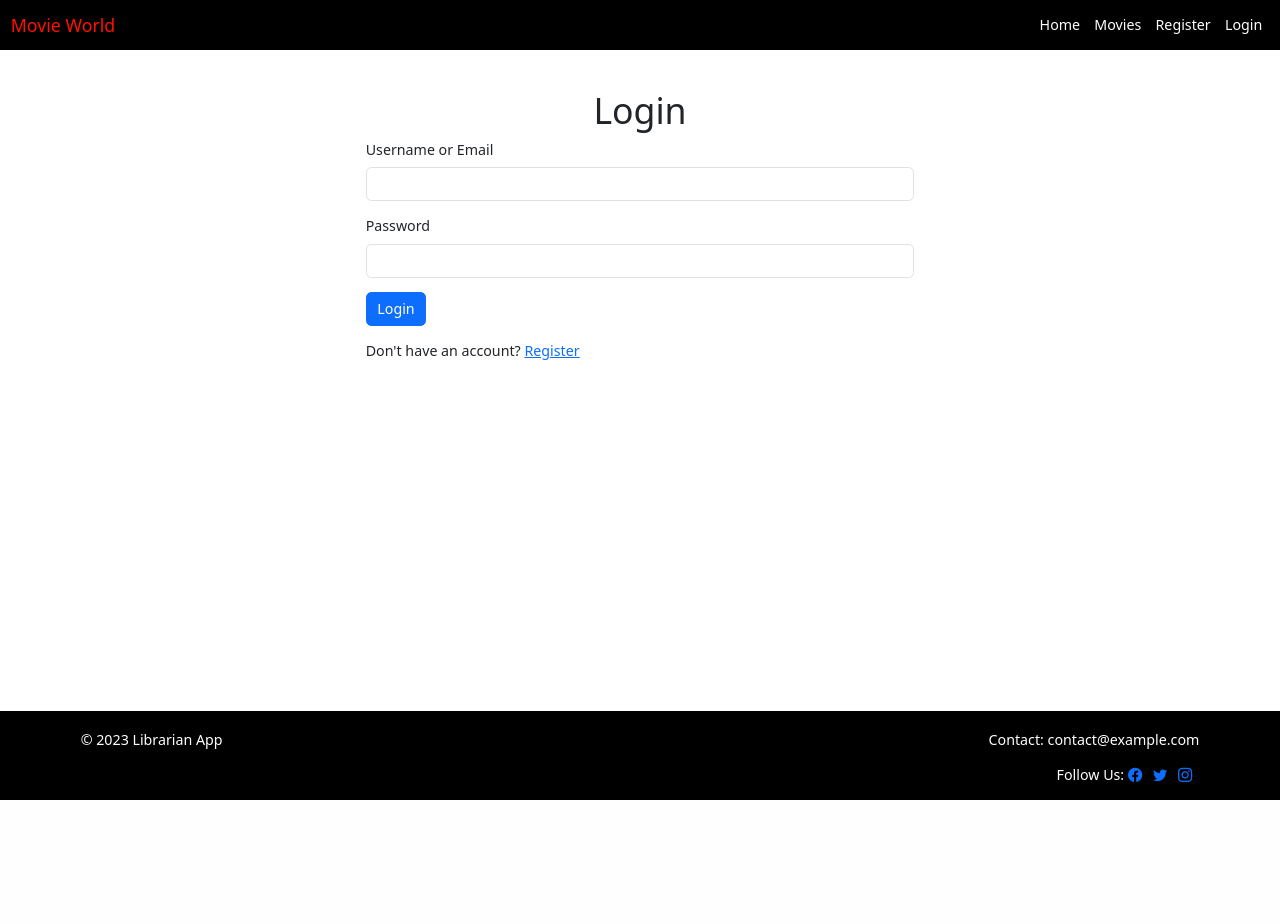
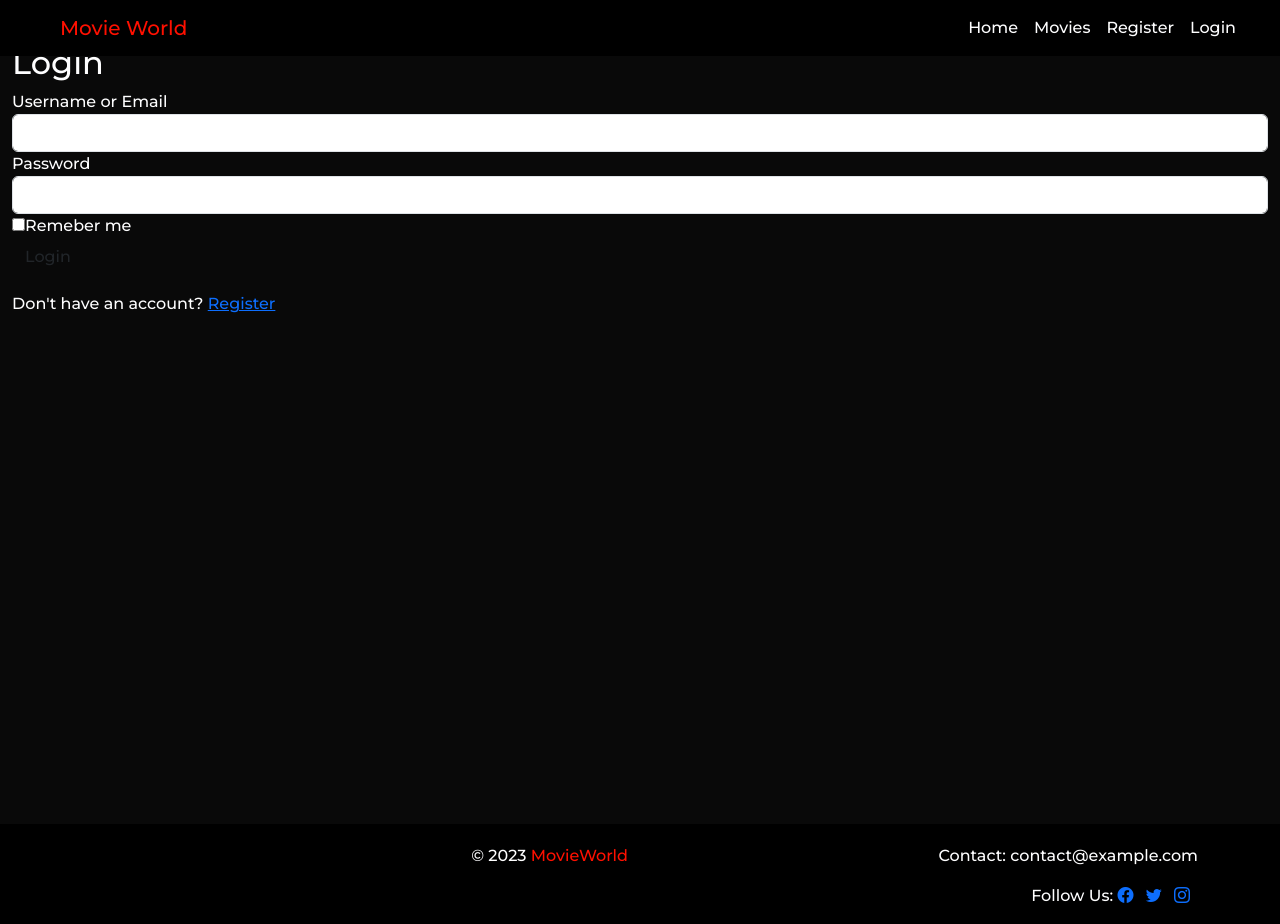
Before and after one commit to Pedrolivares1980/Movies, a Flask app: page /login in a window 1280 px wide. Before the commit the page ends 800 px from the top, so only its background shows below. Run offline with Flask 3, Linux system fonts and the light colour scheme; some libraries are stand-ins or nearby versions.

Commit message:
index styles

```diff
--- a/requirements.txt
+++ b/requirements.txt
@@ -9,7 +9,7 @@
 watchdog~=3.0
 Werkzeug~=2.2
 Flask-Bcrypt~=1.0.1
-Flask-WTF
-WTForms
-email-validator
+Flask-WTF~=1.2.1
+WTForms~=3.1.1
+email-validator~=2.1.0
 Flask-Migrate~=4.0.5
--- a/static/css/styles.css
+++ b/static/css/styles.css
@@ -6,6 +6,7 @@
   margin: 0;
   padding: 0;
   box-sizing: border-box;
+  font-family: 'Montserrat', 'Poppins', sans-serif;
 }
 
 /* Custom CSS variables */
@@ -18,73 +19,67 @@
 }
 
 /* General styles for the body */
-html,
-body {
-  scroll-behavior: smooth;
-  font-family: "Montserrat", "Poppins", sans-serif;
-  font-size: 0.89rem;
-  line-height: 1.6;
-  background-color: var(--bg-color);
-  color: var(--text-color);
-  display: flex;
-  flex-direction: column;
+
+body{
   min-height: 100vh;
 }
 
-/* Scroll bar */
-
-::-webkit-scrollbar {
-  width: 0.8rem;
-  border-radius: 0.5rem;
-  background-color: var(--primary-color);
-}
-
-::-webkit-scrollbar-thumb {
-  border-radius: 0.5rem;
-  background-color: var(--bg-second-color);
-}
-
-::-webkit-scrollbar-thumb:hover {
+nav{
   background-color: var(--bg-color);
 }
 
-/* Styles for images */
-img {
-  max-width: 100%;
-  height: auto;
-  display: block;
+.navbar .logo{
+  color: var(--primary-color);
 }
 
-.custom-navbar{
-  background-color: var(--bg-color);
+.navbar .logo:hover{
+  color: var(--text-color);
+  transform: scale(1.2);
+  transition: all 0.5s;
 }
 
-.custom-navbar .navbar-links{
+.navbar .nav-link{
   color: var(--text-color);
 }
 
-.custom-navbar .logo {
+.navbar .nav-link:hover{
+  color: var(--primary-color);
+  transform: scale(1.2);
+  transition: all 0.5s;
+}
+
+main{
+  padding: 1.25rem;
+  min-height: 100vh;
+  background-color: var(--bg-second-color);
+  color: var(--text-color);
+}
+
+/* INDEX */
+.logo{
   color: var(--primary-color);
 }
 
-.custom-navbar .navbar-links:hover{
-  color: var(--primary-color);
+
+
+/* MOVIES */
+
+
+/* PROFILE */
+
+.profile_img{
+  width: 30%;
+  margin: auto;
+  display: block;
+  border-radius: 50%;
 }
 
-.custom-navbar .logo:hover {
-  color: var(--text-color);
-}
+/* REGISTER */
 
-main{
-  flex-grow: 1;
-  padding: 1.25rem;
-}
+
+/* LOGIN */
 
 footer{
-  position: fixed;
-  bottom: 0px;
-  left: 0px;
-  right: 0px;
   background-color: var(--bg-color);
   color: var(--text-color);
   padding-top: 1.25rem;
--- a/templates/base.html
+++ b/templates/base.html
@@ -6,43 +6,43 @@
     <meta name="viewport" content="width=device-width, initial-scale=1.0">
     <link rel="stylesheet" href="{{ url_for('static', filename='css/styles.css') }}">
     <!--  Bootstrap 5 -->
+    <link rel="stylesheet" href="https://cdn.jsdelivr.net/npm/bootstrap-icons@1.11.1/font/bootstrap-icons.css">
     <link href="https://cdn.jsdelivr.net/npm/bootstrap@5.3.2/dist/css/bootstrap.min.css" rel="stylesheet" integrity="sha384-T3c6CoIi6uLrA9TneNEoa7RxnatzjcDSCmG1MXxSR1GAsXEV/Dwwykc2MPK8M2HN" crossorigin="anonymous">
-    <link rel="stylesheet" href="https://cdn.jsdelivr.net/npm/bootstrap-icons@1.11.1/font/bootstrap-icons.css">
     <title>{% block title %}Movie World{% endblock %}</title>
 </head>
 
 <body>
     <header>
         <!-- Navigation bar -->
-        <nav class="navbar navbar-expand-md custom-navbar ">
+        <nav class="navbar fixed-top  navbar-expand-md custom-navbar ">
             <div class="container-fluid">
-                <a class="navbar-brand logo" href="{{ url_for('index') }}">Movie World</a>
+                <a class="navbar-brand px-md-5 logo" href="{{ url_for('index') }}">Movie World</a>
                 <button class="navbar-toggler" type="button" data-bs-toggle="collapse" data-bs-target="#navbarNav"
                     aria-controls="navbarNav" aria-expanded="false" aria-label="Toggle navigation">
                     <span class="navbar-toggler-icon"></span>
                 </button>
                 <div class="collapse navbar-collapse" id="navbarNav">
-                    <ul class="navbar-nav ms-auto">
+                    <ul class="navbar-nav ms-auto pe-md-4">
                         <li class="nav-item">
-                            <a class="nav-link navbar-links" href="{{ url_for('index') }}">Home</a>
+                            <a class="nav-link " href="{{ url_for('index') }}">Home</a>
                         </li>
                         <li class="nav-item">
-                            <a class="nav-link navbar-links" href="{{ url_for('movies') }}">Movies</a>
+                            <a class="nav-link " href="{{ url_for('movies') }}">Movies</a>
                         </li>
                         {% if not current_user.is_authenticated %}
                         <li class="nav-item">
-                            <a class="nav-link navbar-links" href="{{ url_for('register') }}">Register</a>
+                            <a class="nav-link " href="{{ url_for('register') }}">Register</a>
                         </li>
                         <li class="nav-item">
-                            <a class="nav-link navbar-links" href="{{ url_for('login') }}">Login</a>
+                            <a class="nav-link " href="{{ url_for('login') }}">Login</a>
                         </li>
                         {% endif %}
                         {% if current_user.is_authenticated %}
                         <li class="nav-item">
-                            <a class="nav-link navbar-links" href="{{ url_for('profile') }}">Profile</a>
+                            <a class="nav-link " href="{{ url_for('profile') }}">Profile</a>
                         </li>
                         <li class="nav-item">
-                            <a class="nav-link navbar-links" href="{{ url_for('logout') }}">Logout</a>
+                            <a class="nav-link " href="{{ url_for('logout') }}">Logout</a>
                         </li>
                         {% endif %}
                     </ul>
@@ -50,7 +50,7 @@
             </div>
         </nav>
     </header>
-    <main>
+    <main class="container-fluid mt-4">
         <!-- Flash messages display -->
         {% with messages = get_flashed_messages(with_categories=true) %}
         {% if messages %}
@@ -69,10 +69,10 @@
     <footer >
         <div class="container">
             <div class="row">
-                <div class="col-md-6">
-                    <p>&copy; 2023 Librarian App</p>
+                <div class="col-md-6 text-center text-md-end">
+                    <p>&copy; 2023 <span class="logo">MovieWorld</span></p>
                 </div>
-                <div class="col-md-6 text-end">
+                <div class="col-md-6 text-center text-md-end">
                     <p>Contact: contact@example.com</p>
                     <p>Follow Us:
                         <a href="#" class="me-2"><i class="bi bi-facebook"></i></a>
@@ -84,7 +84,6 @@
         </div>
     </footer>
 
-
     <script src="https://cdn.jsdelivr.net/npm/bootstrap@5.3.2/dist/js/bootstrap.bundle.min.js" integrity="sha384-C6RzsynM9kWDrMNeT87bh95OGNyZPhcTNXj1NW7RuBCsyN/o0jlpcV8Qyq46cDfL" crossorigin="anonymous"></script>
     <!-- Script to auto-dismiss flash messages -->
     <script src="{{ url_for('static', filename='js/flash-messages.js') }}"></script>
--- a/templates/login.html
+++ b/templates/login.html
@@ -1,9 +1,9 @@
 {% extends 'base.html' %}
 
-{% block title %}Librarian - Login{% endblock %}
+{% block title %}MovieWorld - Login{% endblock %}
 
 {% block content %}
-<div class="container mt-4">
+<!-- <div class="container mt-4">
     <h1 class="text-center">Login</h1>
     <div class="row">
         <div class="col-md-6 offset-md-3">
@@ -28,5 +28,36 @@
             <p class="mt-3">Don't have an account? <a href="{{ url_for('register') }}">Register</a></p>
         </div>
     </div>
+</div> -->
+<div class="cover_box">
+    <div class="form-box login">
+        <h2>Login</h2>
+        <form method="POST">
+            {{ form.hidden_tag() }}
+            <div class="input-box">
+                <span class="icon"><ion-icon name="mail-outline"></ion-icon></span>
+                <label for="username_or_email" >Username or Email</label>
+                {{ form.username_or_email(class="form-control" + (" is-invalid" if form.username_or_email.errors else ""), id="username_or_email") }}
+                {% for error in form.username_or_email.errors %}
+                    <div class="invalid-feedback">{{ error }}</div>
+                {% endfor %}
+            </div>
+            <div class="input-box">
+                <span class="icon"><ion-icon name="lock-closed-outline"></ion-icon></span>
+                <label for="password" >Password</label>
+                {{ form.password(class="form-control" + (" is-invalid" if form.password.errors else ""), id="password") }}
+                {% for error in form.password.errors %}
+                    <div class="invalid-feedback">{{ error }}</div>
+                {% endfor %}
+            </div>
+            <div class="remember-forgot">
+                <label><input type="checkbox">Remeber me</label>
+            </div>
+            <button type="submit" class="btn">Login</button>
+            <div class="login-register">
+                <p class="mt-3">Don't have an account? <a class="register-link" href="{{ url_for('register') }}">Register</a></p>
+            </div>
+        </form>
+    </div>
 </div>
 {% endblock %}
--- a/templates/profile.html
+++ b/templates/profile.html
@@ -10,7 +10,7 @@
         <div class="col-md-4">
             <!-- Mostrar imagen actual del perfil -->
             <div class="mb-4">
-                <img src="{{ url_for('static', filename='images/uploads/' + user.profile_image) if user.profile_image else url_for('static', filename='images/uploads/default_profile.jpg') }}" alt="Profile Image" class="rounded-circle img-thumbnail">
+                <img class="profile_img" src="{{ url_for('static', filename='images/uploads/' + user.profile_image) if user.profile_image else url_for('static', filename='images/uploads/default_profile.jpg') }}" alt="Profile Image" class="rounded-circle img-thumbnail">
             </div>
 
             <!-- Formulario para actualizar la imagen de perfil -->
```
Also changed, not shown: templates/index.html (+9 -14 lines), static/images/bg.jpg (added).
